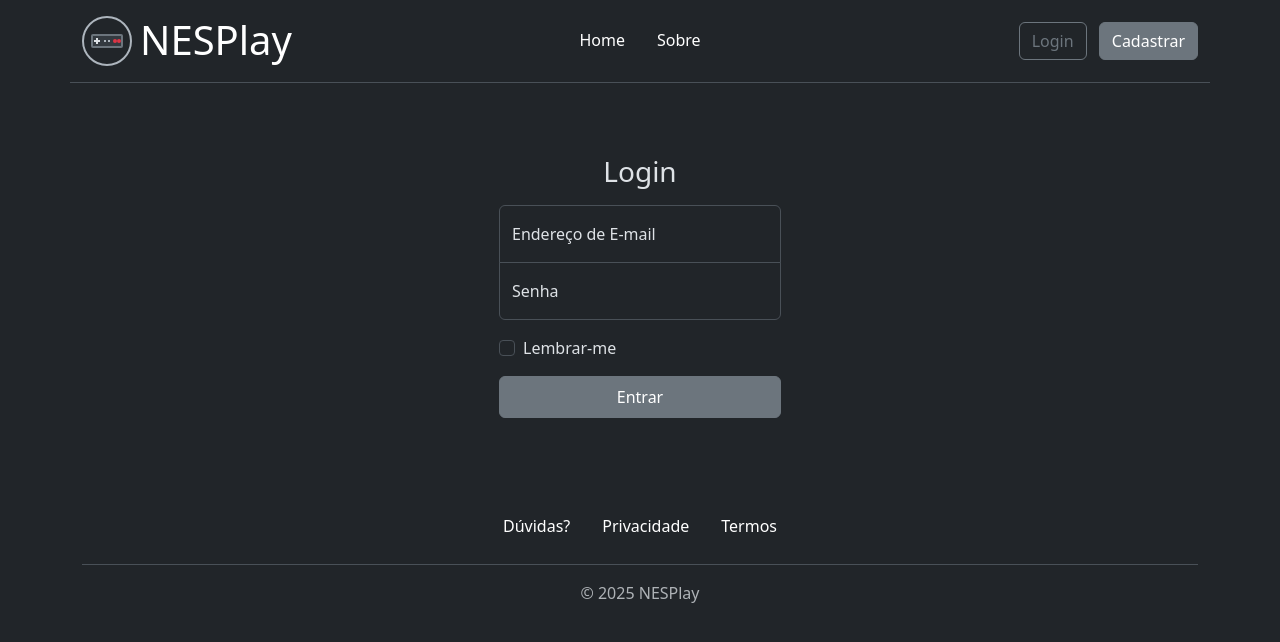
After one commit to GustoVasconcelos/nesplay-t2-eletiva-2025, a PHP site: page /view/login.html in a window 1280 px wide. The commit adds this page. Shown: the top 642 px of the page. Run offline with PHP 8.4, Linux system fonts and the light colour scheme.

Commit message:
Atualização index.html e adicionado login.html

```diff
--- a/assets/style.css
+++ b/assets/style.css
@@ -8,3 +8,37 @@
     width: 50px;
     height: 50px;
 }
+
+.bi {
+    vertical-align: -0.125em;
+     fill: currentColor;
+ }
+
+.form-signin {
+    max-width: 330px;
+    padding: 1rem;
+}
+
+.m-auto {
+    margin: auto !important;
+}
+
+.w-100 {
+    width: 100% !important;
+}
+
+.form-signin input[type="email"] {
+    margin-bottom: -1px;
+    border-bottom-right-radius: 0;
+    border-bottom-left-radius: 0;
+}
+
+.form-signin input[type="password"] {
+    margin-bottom: 10px;
+    border-top-left-radius: 0;
+    border-top-right-radius: 0;
+}
+
+.form-signin .form-floating:focus-within {
+    z-index: 2;
+  }
--- /dev/null
+++ b/view/login.html
@@ -0,0 +1,58 @@
+<!DOCTYPE html>
+<html lang="pt-br" data-bs-theme="dark">
+<head>
+    <meta charset="UTF-8">
+    <meta http-equiv="X-UA-Compatible" content="IE=edge">
+    <meta name="viewport" content="width=device-width, initial-scale=1.0">
+    <link href="https://cdn.jsdelivr.net/npm/bootstrap@5.3.6/dist/css/bootstrap.min.css" rel="stylesheet" integrity="sha384-4Q6Gf2aSP4eDXB8Miphtr37CMZZQ5oXLH2yaXMJ2w8e2ZtHTl7GptT4jmndRuHDT" crossorigin="anonymous">
+    <link rel="stylesheet" href="../assets/style.css">
+    <link rel="icon" type="image/png" href="../assets/img/favicon/favicon-96x96.png" sizes="96x96" />
+    <link rel="icon" type="image/svg+xml" href="../assets/img/favicon/favicon.svg" />
+    <title>NESPlay - Login</title>
+</head>
+<body>
+    <header class="d-flex flex-wrap align-items-center justify-content-center justify-content-md-between py-3 mb-4 border-bottom container">
+        <div class="col-md-2 mb-2 mb-md-0 d-flex">
+            <a href="/" class="nav-link d-inline-flex link-body-emphasis text-decoration-none">
+                <img src="../assets/img/logo.svg" alt="">
+                <h1 class="mb-md-0 px-2">NESPlay</h1>
+            </a>
+        </div>
+        <ul class="nav nav-underline col-12 col-md-auto mb-2 justify-content-center mb-md-0">
+            <li><a href="../index.html" class="nav-link px-2 link-body-emphasis">Home</a></li>
+            <li><a href="#" class="nav-link px-2 link-body-emphasis">Sobre</a></li>
+        </ul>
+        <div class="col-md-2 text-end">
+            <a class="btn btn-outline-secondary me-2" href="login.html" role="button">Login</a>
+            <a class="btn btn-secondary" href="#" role="button">Cadastrar</a>
+        </div>
+    </header>
+    <main class="container px-4 py-5 form-signin w-100 m-auto">
+        <form>
+            <h1 class="h3 mb-3 fw-normal text-center">Login</h1>
+            <div class="form-floating">
+                <input type="email" class="form-control" id="floatingInput" placeholder="nome@email.com"> <label for="floatingInput">Endereço de E-mail</label>
+            </div>
+            <div class="form-floating">
+                <input type="password" class="form-control" id="floatingPassword" placeholder="Senha"> <label for="floatingPassword">Senha</label>
+            </div>
+            <div class="form-check text-start my-3">
+                <input class="form-check-input" type="checkbox" value="remember-me" id="checkDefault">
+                <label class="form-check-label" for="checkDefault">Lembrar-me</label>
+            </div>
+            <button class="btn btn-secondary w-100 py-2" type="submit">Entrar</button>
+        </form>
+    </main>
+
+    <footer class="py-3 my-4 container">
+        <ul class="nav nav-underline justify-content-center border-bottom pb-3 mb-3">
+            <li class="nav-item"><a href="#" class="nav-link px-2 link-body-emphasis">Dúvidas?</a></li>
+            <li class="nav-item"><a href="#" class="nav-link px-2 link-body-emphasis">Privacidade</a></li>
+            <li class="nav-item"><a href="#" class="nav-link px-2 link-body-emphasis">Termos</a></li>
+        </ul>
+        <p class="text-center text-body-secondary">© 2025 NESPlay</p>
+    </footer>
+
+    <script src="https://cdn.jsdelivr.net/npm/bootstrap@5.3.6/dist/js/bootstrap.bundle.min.js" integrity="sha384-j1CDi7MgGQ12Z7Qab0qlWQ/Qqz24Gc6BM0thvEMVjHnfYGF0rmFCozFSxQBxwHKO" crossorigin="anonymous"></script>
+</body>
+</html>
```
Also changed, not shown: index.html (+11 -11 lines).
